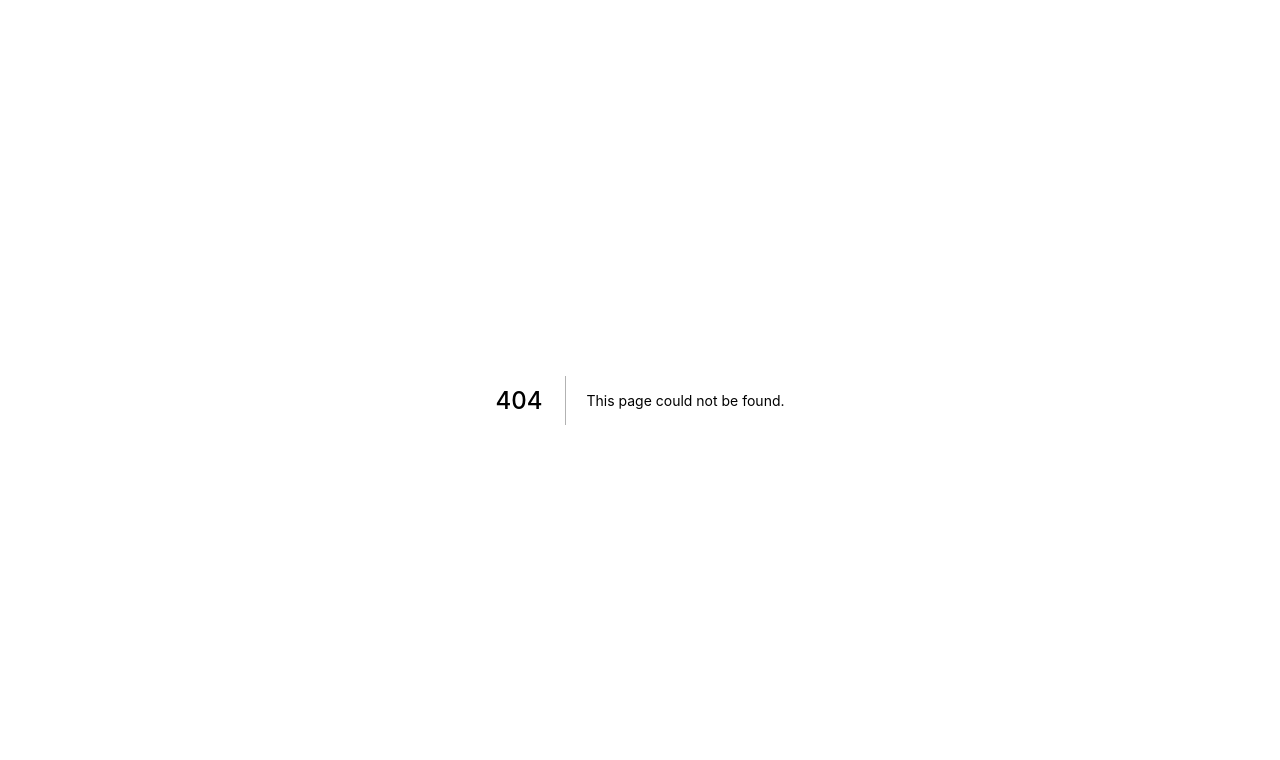
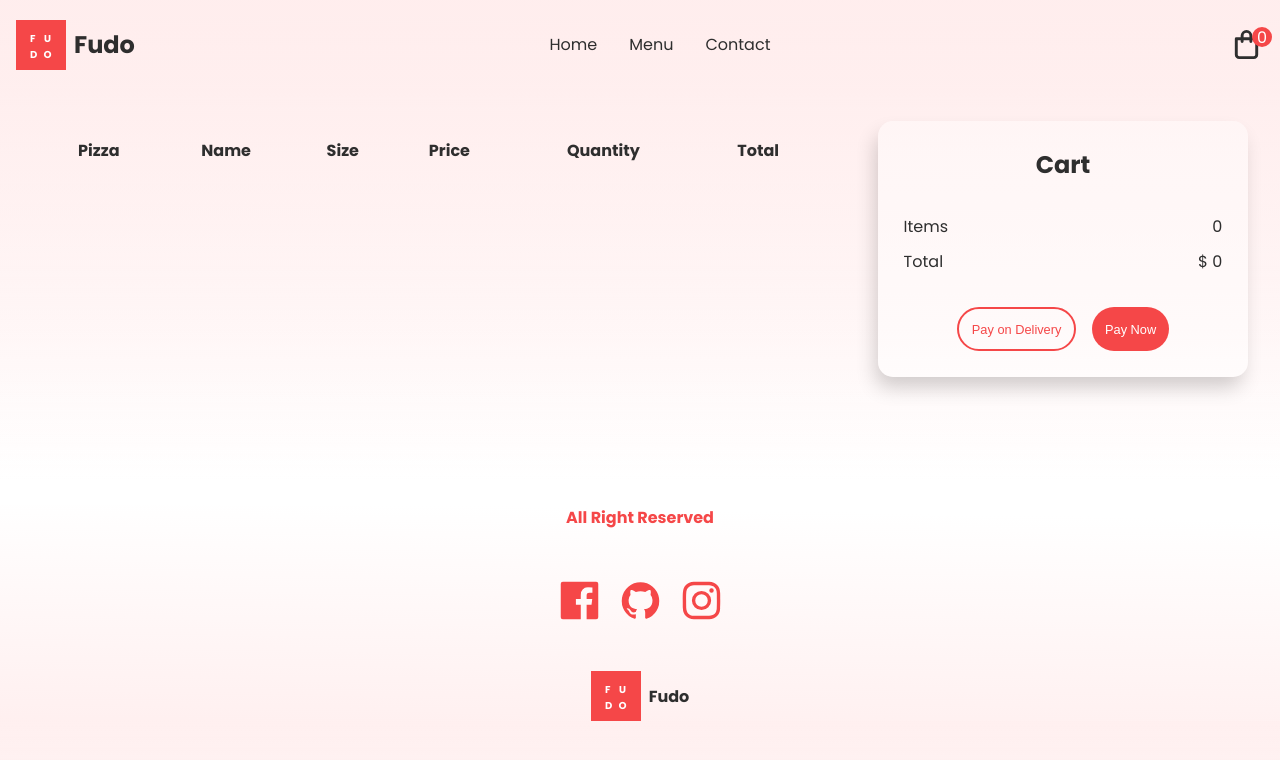
Before and after one commit to galeite-repo/FudoApp, a Next.js app: page /cart in a window 1280 px wide. Before the commit this address had no page. Shown: the top 760 px of the page. Built offline with nearby package versions, Linux system fonts and the light colour scheme.

Commit message:
add cart

```diff
--- a/components/Header.jsx
+++ b/components/Header.jsx
@@ -3,8 +3,14 @@
 import { UilShoppingBag } from '@iconscout/react-unicons';
 import css from '../styles/Header.module.css'
 
+import { useStore } from '../store/store';
 import Logo from '../assets/Logo.png'
 export default function Header() {
+
+    //state in terminal
+    const state = useStore((state) => state)
+    console.log(state)
+    const items = useStore((state) => state.cart.pizzas.length)
     return (
         <div className={css.header}>
             {/* logo side */}
@@ -16,7 +22,7 @@
 
             <ul className={css.menu}>
                 <Link href="/">
-                <li>Home</li>
+                    <li>Home</li>
                 </Link>
                 <li>Menu</li>
                 <li>Contact</li>
@@ -24,10 +30,12 @@
 
             {/* right side */}
             <div className={css.rightSide}>
+                <Link href='/cart'>
                 <div className={css.cart}>
-                <UilShoppingBag size={35} color="#2e2e2e"/>
-                <div className={css.badge}>1</div>
+                    <UilShoppingBag size={35} color="#2e2e2e" />
+                    <div className={css.badge}>{items}</div>
                 </div>
+                </Link>
             </div>
 
         </div>
--- /dev/null
+++ b/pages/cart.js
@@ -0,0 +1,110 @@
+
+import Layout from "../components/Layout";
+import Image from 'next/image';
+
+
+import { useStore } from '../store/store';
+
+import css from '../styles/Cart.module.css'
+import { urlFor } from "../lib/client";
+import toast, { Toaster } from "react-hot-toast";
+export default function Cart() {
+    const CartData = useStore((state) => state.cart)
+    const removePizza = useStore((state) => state.removePizza)
+    const handleRemove = (i) => {
+        removePizza(i);
+        toast.error('Item removed')
+    }
+
+    const total = () => CartData.pizzas.reduce((a, b) => a + b.quantity * b.price, 0)
+    return (
+        <Layout>
+            <div className={css.container}>
+
+                {/* details */}
+                <div className={css.details}>
+                    <table className={css.table}>
+                        <thead>
+                            <th>Pizza</th>
+                            <th>Name</th>
+                            <th>Size</th>
+                            <th>Price</th>
+                            <th>Quantity</th>
+                            <th>Total</th>
+                            <th></th>
+                        </thead>
+                        <tbody className={css.tbody}>
+                            {CartData.pizzas.length > 0 &&
+                                CartData.pizzas.map((pizza, i) => {
+                                    const src = urlFor(pizza.image).url()
+                                    return (
+
+
+                                        <tr key={i}>
+                                            <td
+                                                className={css.imageTd}
+                                            >
+                                                <Image
+                                                   loader={() => src}
+                                                   src={src}
+
+                                                    alt=""
+                                                    objectFit="cover"
+                                                    cart width={85}
+                                                    height={85}
+                                                />
+                                            </td>
+                                            <td>{pizza.title}</td>
+                                            <td>
+                                                {pizza.size === 0 ?
+                                                    "Small" :
+                                                    pizza.size === 1 ?
+                                                        "Medium" :
+                                                        "Large"
+                                                }
+                                            </td>
+
+                                            <td>
+                                                {pizza.price}
+                                            </td>
+                                            <td>{pizza.quantity}</td>
+                                            <td>{pizza.price * pizza.quantity}</td>
+                                            <td
+                                                style={{ color: "var(--themeRed", cursor: "pointer" }}
+                                                onClick={() => handleRemove(i)}
+                                            >
+                                                x
+                                            </td>
+                                        </tr>
+                                    )
+                                })
+                            }
+                        </tbody>
+                    </table>
+                </div>
+
+                {/* summary */}
+                <div className={css.cart}>
+                    <span>Cart</span>
+                    <div className={css.CartDetails}>
+                        <div>
+                            <span>Items</span>
+                            <span>{CartData.pizzas.length}</span>
+                        </div>
+                        <div>
+                            <span>Total</span>
+                            <span>$ {total()}</span>
+                        </div>
+                    </div>
+                    <div className={css.buttons}>
+                        <button className="btn">Pay on Delivery</button>
+                        <button className="btn">Pay Now</button>
+                    </div>
+                </div>
+            </div>
+
+            <Toaster />
+        </Layout>
+    )
+
+};
--- /dev/null
+++ b/store/store.js
@@ -0,0 +1,29 @@
+import create from 'zustand';
+
+export const useStore = create(
+    (set) => ({
+
+        //cart
+        cart: {
+            pizzas: []
+        },
+
+        //add pizza in cart
+        addPizza: (data) =>
+            set((state) => ({
+                cart: {
+                    pizzas: [...state.cart.pizzas, data]
+                }
+            })),
+
+            //remove pizza in cart
+            removePizza: (index) =>
+            set((state) => (
+                {
+                    cart: {
+                        pizzas: state.cart.pizzas.filter((_, i) => i !=index)
+                    }
+                }
+            ))
+    })
+)
--- /dev/null
+++ b/styles/Cart.module.css
@@ -0,0 +1,73 @@
+.container {
+    padding: 2rem;
+    display: grid;
+    grid-template-columns: 2.2fr 1fr;
+    gap: 2rem;
+}
+
+.table {
+    width: 100%;
+    border-collapse: separate;
+    border-spacing: 1rem;
+}
+
+.tbody>tr>td {
+    text-align: center;
+}
+
+.tbody>tr:nth-child(2) {
+    width: 15%;
+
+}
+
+.imageTd>span>img {
+    border-radius: 1rem;
+}
+
+.cart {
+    display: flex;
+    flex-direction: column;
+    align-items: center;
+    justify-content: space-between;
+    height: 16rem;
+    padding: 1.6rem;
+    background: var(--cartBack);
+    box-shadow: var(--shadow);
+    border-radius: 15px;
+
+}
+
+.cart>span {
+    font-weight: bold;
+    font-size: 1.5rem;
+}
+
+.CartDetails {
+    width: 100%;
+    display: flex;
+    flex-direction: column;
+    gap: 0.6rem;
+
+}
+
+.CartDetails>div {
+    display: flex;
+    justify-content: space-between;
+}
+
+.buttons{
+    display: flex;
+    gap: 1rem;
+
+}
+.buttons>* {
+    font-size: 0.8rem;
+    padding: 0.8rem;
+
+}
+
+.buttons>:nth-child(1) {
+    background-color: transparent;
+    color: var(--themeRed);
+    border: 2px solid var(--themeRed);
+}
```
Also changed, not shown: pages/pizza/[slug].js (+16 -7 lines).
